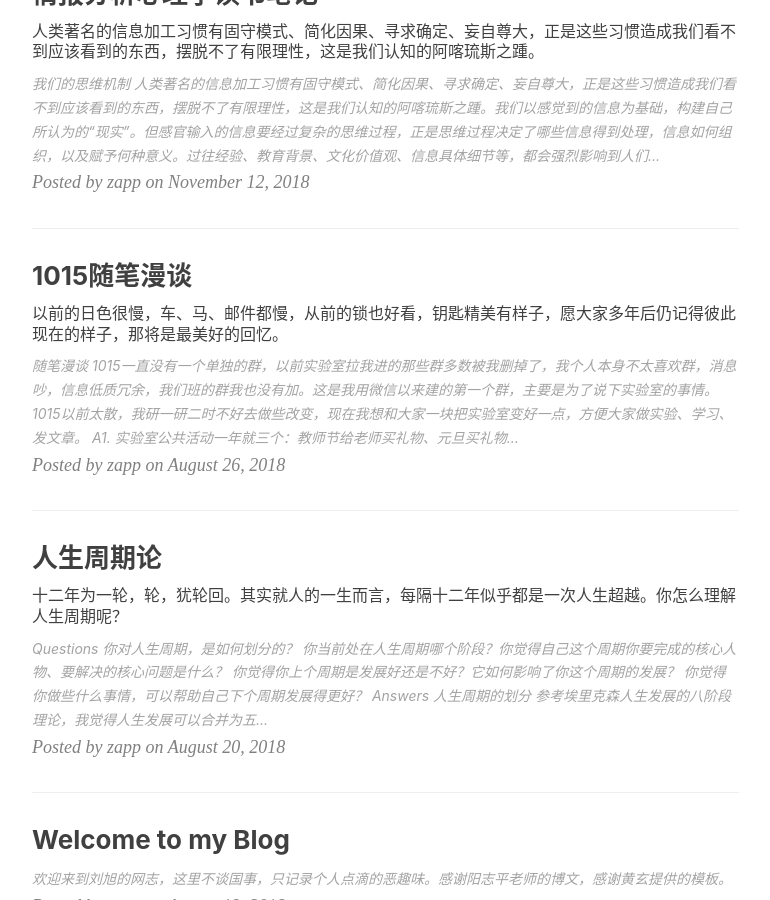
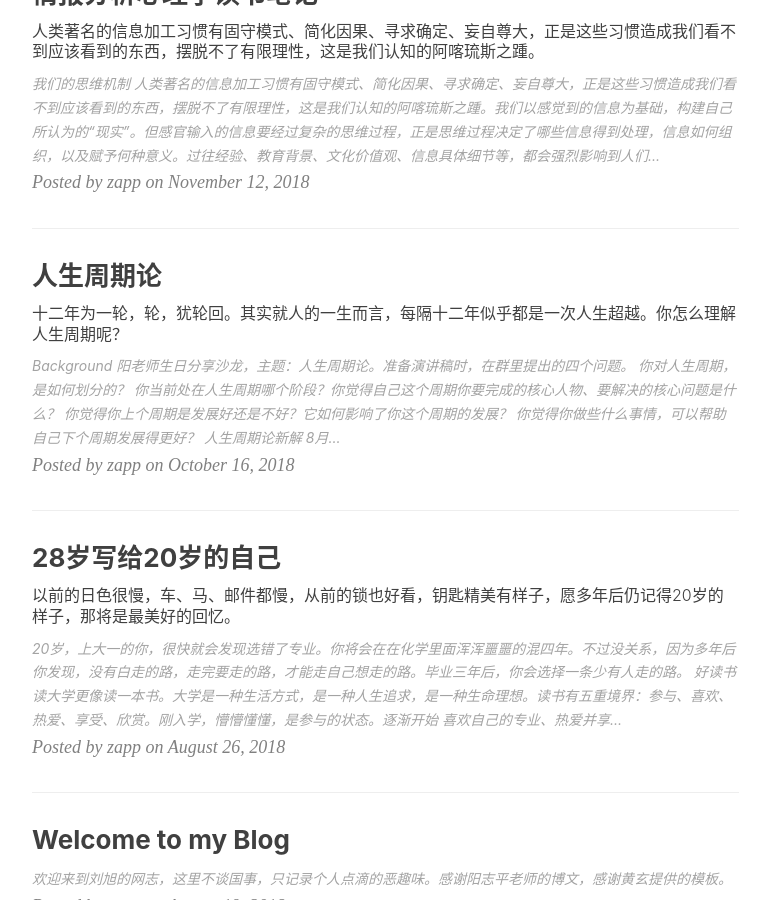
Before and after one commit to zapp926/blog, a Jekyll site: the page built from index.html, in a window 1280 px wide and 900 px high, scrolled down 491 px. Shown: the whole window, without its empty margins (233-1003 px from the left). Built offline with Jekyll 4.4.1, drawn with Linux system fonts in a browser that asks for light colours; nearby versions of some CDN libraries; the list of posts is cut into pages by our own code; comment, search, counter and statistics services are not loaded; some of the changed lines change nothing that is shown.

Commit message:
add new blog

```diff
--- a/_drafts/2018-10-31-tell_story.md
+++ b/_posts/2018-08-26-tell_story.md
@@ -1,6 +1,15 @@
-28岁写给20岁的自己
+---
+layout:     post
+title:      "28岁写给20岁的自己"
+subtitle:   "以前的日色很慢，车、马、邮件都慢，从前的锁也好看，钥匙精美有样子，愿多年后仍记得20岁的样子，那将是最美好的回忆。"
+date:       2018-08-26
+author:     "zapp"
+header-img: "img/post-bg-slow.jpg"
+tags:
+    - 杂谈
+---
 
-20岁，上大一的你，很快就会发现选错了专业。你将会在在化学里面浑浑噩噩的过四年。不过没关系，因为多年后你发现，没有白走的路，走完要走的路，才能走自己想走的路。毕业三年后，你会选择一条少有人走的路。
+20岁，上大一的你，很快就会发现选错了专业。你将会在在化学里面浑浑噩噩的混四年。不过没关系，因为多年后你发现，没有白走的路，走完要走的路，才能走自己想走的路。毕业三年后，你会选择一条少有人走的路。
 
 ### 好读书
 
@@ -27,11 +36,10 @@
 ### 去跑步
 为什么那时宁愿让你去跑步、打球，也不愿让你读那些陈词滥调的书籍呢？因为大二、大三，你将很快就去跑马拉松。多年后的你，会接触到新的认知科学的知识：具身认知。具身认知是认知心理学的新取向，强调身体在认知的实现中发挥着关键作用。就是说认知是通过身体的体验及其活动方式而形成的，换言之，身体的活动方式、身体的感觉和运动体验决定了我们怎样认知和看待世界。那时你还不懂好的身体不光利于健康、远离伤病，其更重要的作用是影响我们的认知。如开阔的姿势会增强我们关于力量和控制的感觉，提高向他人投射力量和自信的勇气。
 
-
 ### 后记
 
 人生最大的冒险就是虚掷自己的生命，除此之外一切都算不上风险。每个人都会有那么点冒险、不顾一切的冲动，年轻就要去做难一点的事，去拼、去梦、去后悔，让平庸的日常生活成为闪回的片段。正如司徒慕德爵士说：
 
 > 职业生涯绝不是一条一直上升的路线。我们常常需要为了前进而后退，为了变得更好而变得更坏，为了获得进步而投入资本。最好的旅途总发生在迷路时。
 
-今晚在梦中，认真听有个声音会说：「 无论你今后度过多少岁月，都请不要介意自己的容貌，不要吸食香烟，若非节日，也别喝酒。长大后，请多加珍惜那和你性格相投、不爱浓妆的姑娘。」
+今晚在梦中，认真听有个声音会说：「 无论你今后度过多少岁月，都请不要介意自己的容貌，不要吸食香烟，若非节日，也别喝酒。长大后，请多加珍惜那和你性格内向、不爱浓妆的姑娘。」
--- a/_drafts/2018-10-16-life-circle.md
+++ b/_posts/2018-09-16-life-circle.md
@@ -2,7 +2,7 @@
 layout:     post
 title:      "人生周期论"
 subtitle:   "十二年为一轮，轮，犹轮回。其实就人的一生而言，每隔十二年似乎都是一次人生超越。你怎么理解人生周期呢？"
-date:       2018-08-20
+date:       2018-10-16
 author: "zapp"
 header-img: "img/post-bg-circle.jpg"
 tags:
@@ -68,3 +68,5 @@
 
 ---
 ### 后记
+
+> 一个人就像一支队伍，对着自己的头脑和心灵招兵买马，不气馁，有召唤，爱自由。——刘瑜《送你一颗子弹》
```
Also changed, not shown: _drafts/2018-08-20-life-circle.md (renamed from _posts/2018-08-20-life-circle.md), _drafts/2018-08-26-manual.md (renamed from _posts/2018-08-26-manual.md).
